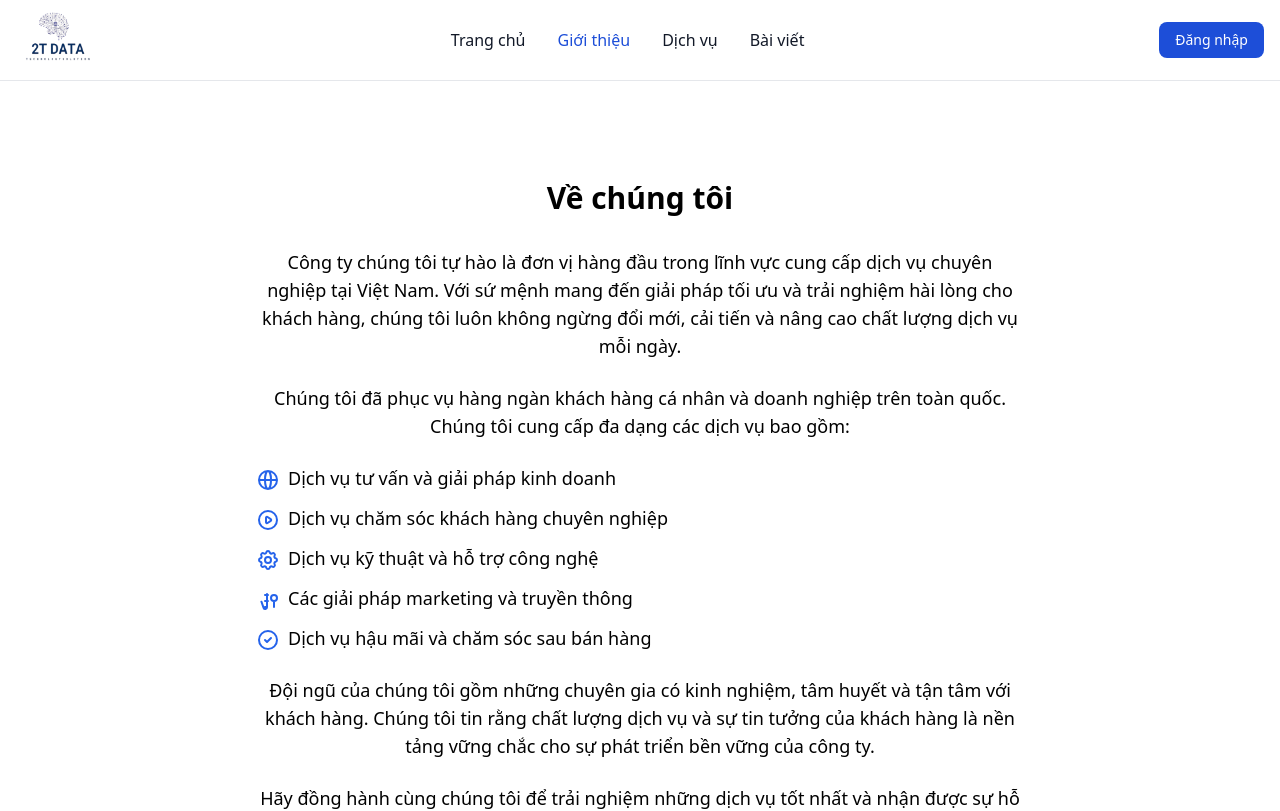
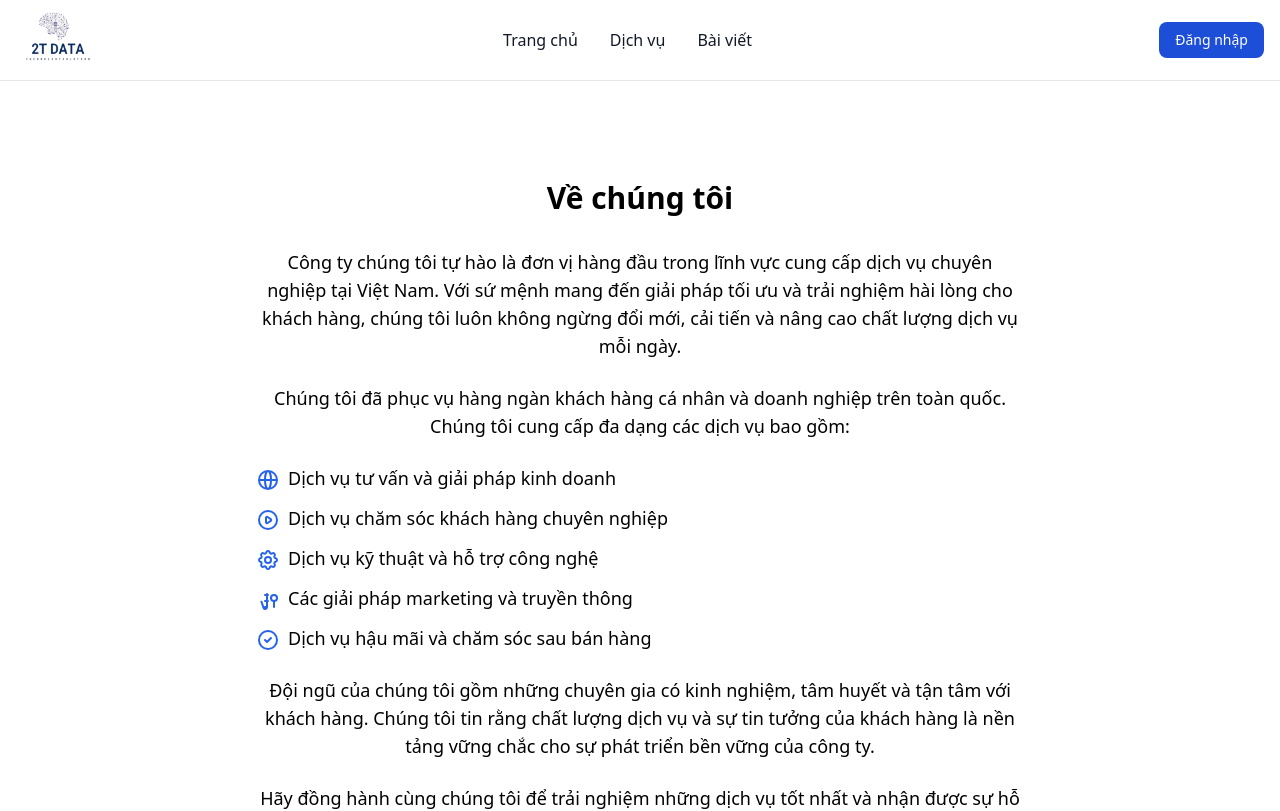
Before and after one commit to lvcuong25/2TDATA-WEB, a React (Vite) app in the folder FE/: page /about in a window 1280 px wide. Shown: the top 811 px of the page. Built offline with nearby package versions, Linux system fonts and the light colour scheme.

Commit message:
Update Header.jsx

```diff
--- a/FE/src/components/Header.jsx
+++ b/FE/src/components/Header.jsx
@@ -102,19 +102,7 @@ const Header = () => {
                     Trang chủ
                   </Link>
                 </li>
-                <li>
-                  <Link
-                    to="/about"
-                    className={`block py-2 px-3 rounded-sm md:p-0 ${
-                      location.pathname === '/about'
-                        ? 'text-white bg-blue-700 md:bg-transparent md:text-blue-700 md:dark:text-blue-500'
-                        : 'text-gray-900 hover:bg-gray-100 md:hover:bg-transparent md:hover:text-blue-700 dark:text-white dark:hover:bg-gray-700 dark:hover:text-white md:dark:hover:bg-transparent dark:border-gray-700'
-                    }`}
-                    onClick={() => setIsMenuOpen(false)}
-                  >
-                    Giới thiệu
-                  </Link>
-                </li>
+
                 {isLoggedIn && (
                   <li>
                     <Link
```
